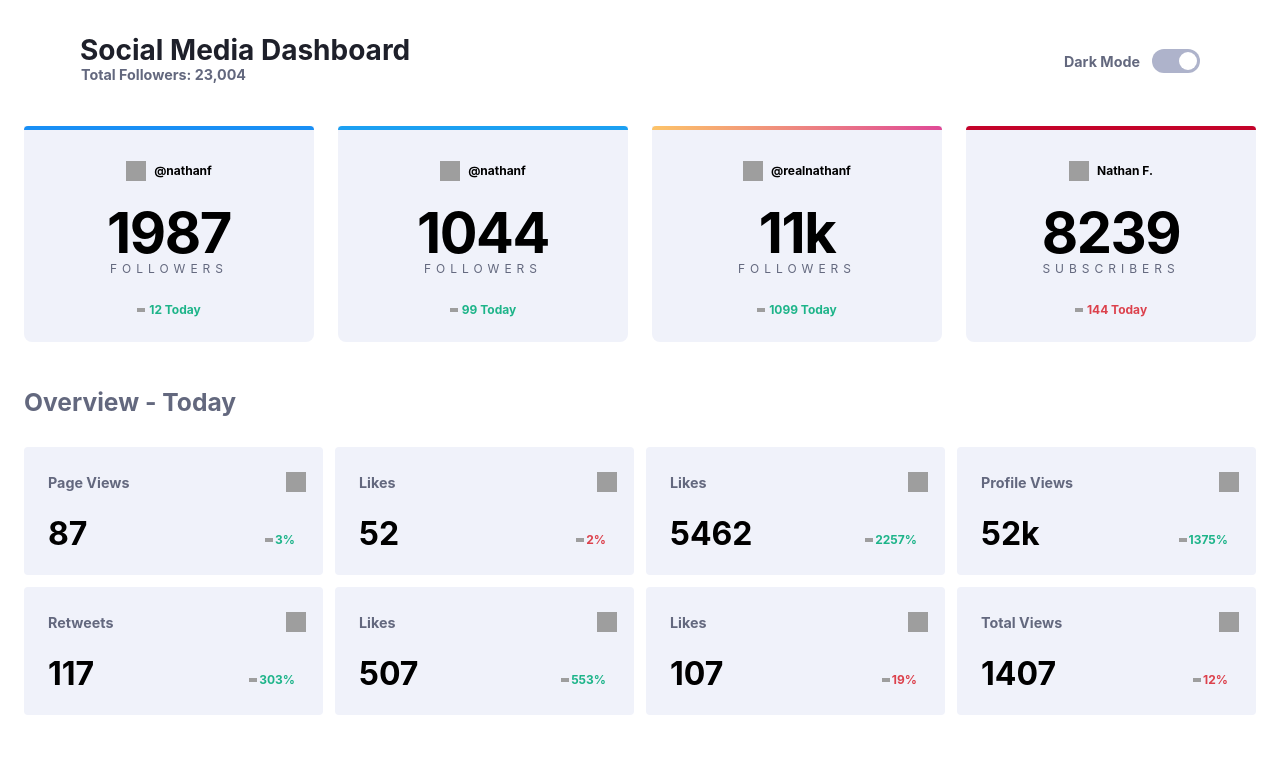
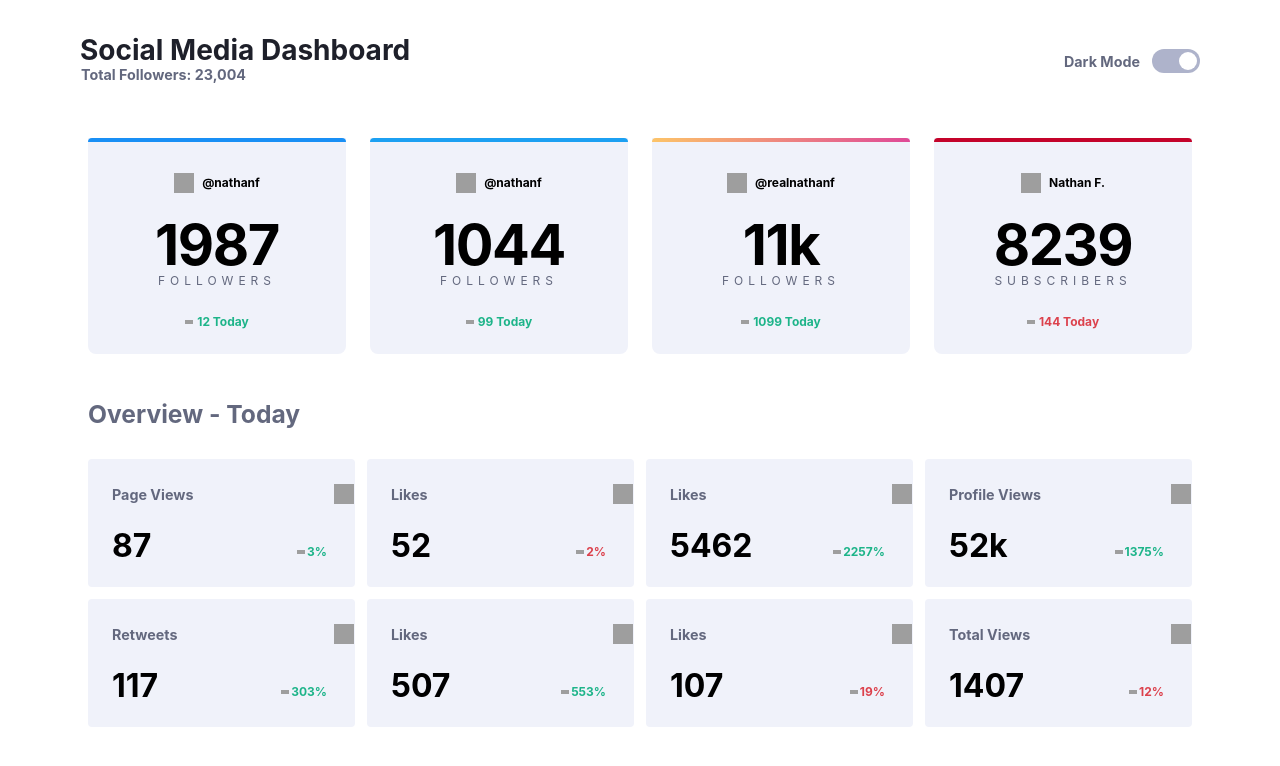
Before and after one commit to Simplify4Me2/social-media-dashboard, a React app in the folder my-social-media-dashboard/: page / in a window 1280 px wide. Shown: the top 766 px of the page. Built offline with nearby package versions, Linux system fonts and the light colour scheme; grey boxes are pictures that could not be loaded; the HTML template or start-up script is replaced by a standard one.

Commit message:
large screen center section content

```diff
--- a/my-social-media-dashboard/src/App.tsx
+++ b/my-social-media-dashboard/src/App.tsx
@@ -118,7 +118,7 @@ function App() {
             onChange={toggleDarkMode}
           />
         </Header>
-        <section className="my-4 mx-6">
+        <section className="my-4 mx-6 lg:mt-7 lg:w-276 lg:self-center">
           <ul className="grid grid-cols-1 md:grid-cols-2 lg:grid-cols-4 gap-6">
             {socialMediaData.map((item) => (
               <Card
@@ -130,7 +130,7 @@ function App() {
             ))}
           </ul>
         </section>
-        <section className="my-4 mx-6">
+        <section className="my-4 mx-6 lg:w-276 lg:self-center">
           <h2 className="mt-4 mb-8 text-left font-bold text-2xl leading-none text-blue-700 dark:text-blue-400">
             Overview - Today
           </h2>
--- a/my-social-media-dashboard/tailwind.config.js
+++ b/my-social-media-dashboard/tailwind.config.js
@@ -57,6 +57,7 @@ export default {
       },
       width: {
         '192': '48rem',
+        '276': '69rem',
         '280': '70rem'
       }
     },
```
